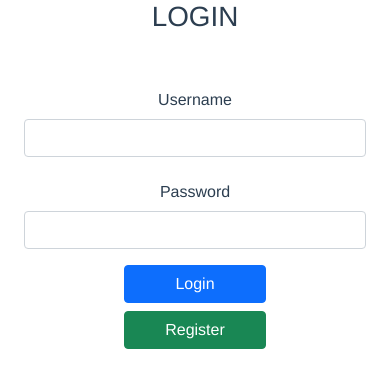
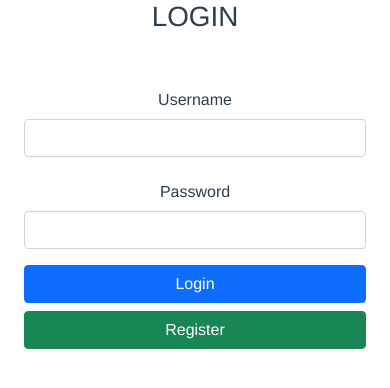
Before and after one commit to markatienza/redeem-app, a Vue app: page /login in a window 390 px wide. Shown: the top 388 px of the page. Built offline with nearby package versions, Linux system fonts and the light colour scheme.

Commit message:
Fix redirect

```diff
--- a/src/components/LightBox.vue
+++ b/src/components/LightBox.vue
@@ -116,8 +116,9 @@ export default {
         });
     },
     backToHomePage() {
-      if (this.isConfirm && this.isNotValid) return (window.location = "/login");
-      window.location = "/home";
+      if (this.isConfirm && this.isNotValid)
+        return this.$router.push({ name: "Login" });
+      this.$router.push({ name: "Home" });
     },
   },
   props: {
--- a/src/views/Login.vue
+++ b/src/views/Login.vue
@@ -26,7 +26,7 @@
         />
       </div>
     </div>
-    <div class="d-grid gap-2 col-5 mx-auto">
+    <div class="d-grid gap-2 col-sm-12 col-md-7 col-lg-6 mx-auto">
       <button class="btn btn-primary" type="button" @click="login()">
         Login
       </button>
```
